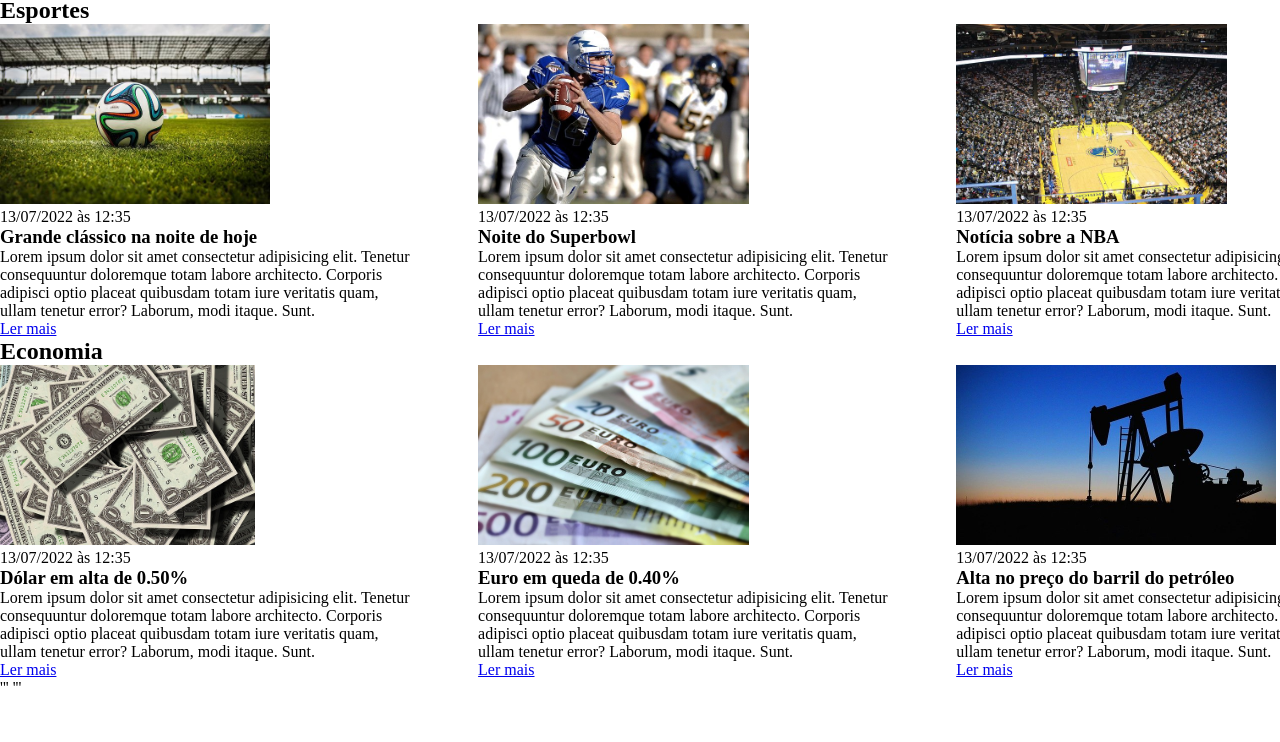
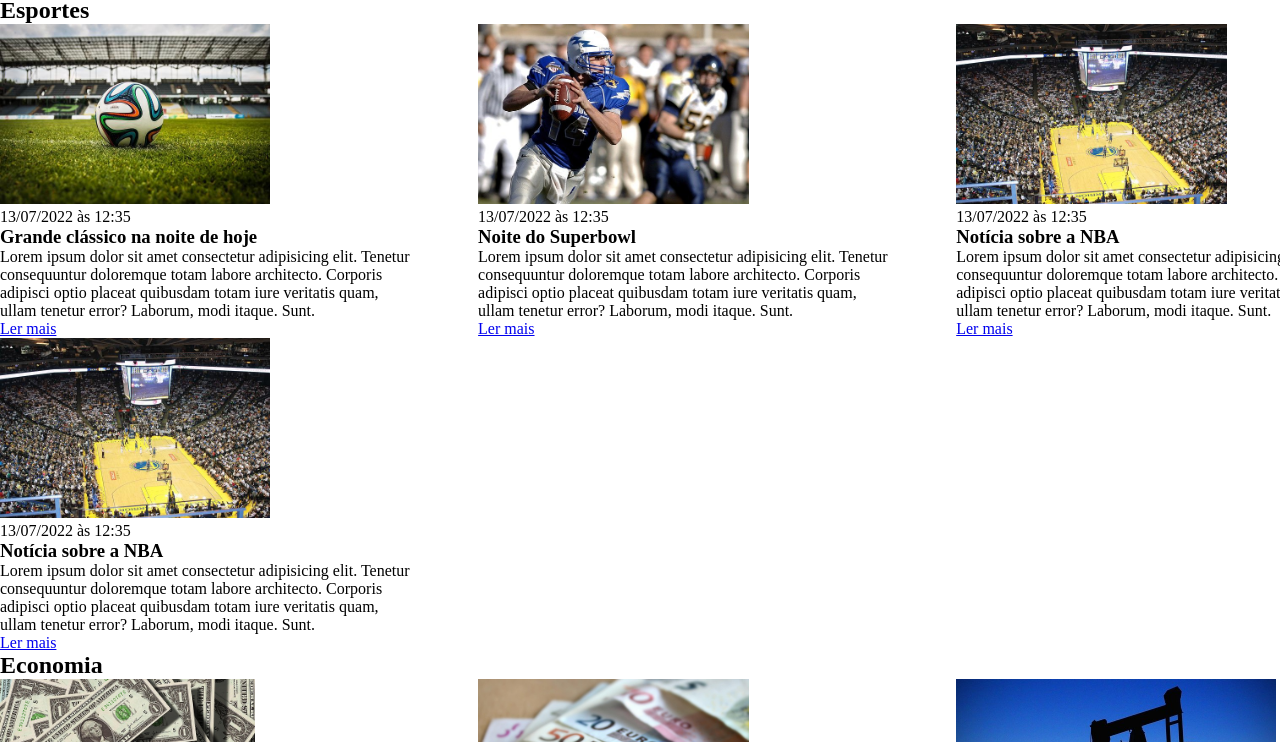
Before and after one commit to walterdiasmenezes/curso_ebac_frontend_css, a plain HTML site: page css_support_class/css/index.html in a window 1280 px wide. Shown: the part 58-800 px from the top of the page. Drawn offline with Linux system fonts and the light colour scheme.

Commit message:
CSS position

```diff
--- a/css_support_class/css/index.html
+++ b/css_support_class/css/index.html
@@ -1,5 +1,6 @@
 <!DOCTYPE html>
 <html lang="pt-BR">
+
 <head>
     <meta charset="UTF-8">
     <meta http-equiv="X-UA-Compatible" content="IE=edge">
@@ -7,6 +8,7 @@
     <title>Meu portal de notícias</title>
     <link rel="stylesheet" href="main.css" />
 </head>
+
 <body>
     <header>
         <div class="container">
@@ -34,18 +36,23 @@
                     </header>
                     <h3>Grande clássico na noite de hoje</h3>
                     <p>
-                            Lorem ipsum dolor sit amet consectetur adipisicing elit. Tenetur consequuntur doloremque totam labore architecto. Corporis adipisci optio placeat quibusdam totam iure veritatis quam, ullam tenetur error? Laborum, modi itaque. Sunt.
+                        Lorem ipsum dolor sit amet consectetur adipisicing elit. Tenetur consequuntur doloremque totam
+                        labore architecto. Corporis adipisci optio placeat quibusdam totam iure veritatis quam, ullam
+                        tenetur error? Laborum, modi itaque. Sunt.
                     </p>
                     <a href="#" title="Leia a notícia completa">Ler mais</a>
                 </article>
                 <article>
-                        <img src="./imagens/futebol-americano.jpg" alt="Jogador de futebol americano correndo com a bola na mão" />
+                    <img src="./imagens/futebol-americano.jpg"
+                        alt="Jogador de futebol americano correndo com a bola na mão" />
                     <header>
                         <time>13/07/2022 às 12:35</time>
                     </header>
                     <h3>Noite do Superbowl</h3>
                     <p>
-                            Lorem ipsum dolor sit amet consectetur adipisicing elit. Tenetur consequuntur doloremque totam labore architecto. Corporis adipisci optio placeat quibusdam totam iure veritatis quam, ullam tenetur error? Laborum, modi itaque. Sunt.
+                        Lorem ipsum dolor sit amet consectetur adipisicing elit. Tenetur consequuntur doloremque totam
+                        labore architecto. Corporis adipisci optio placeat quibusdam totam iure veritatis quam, ullam
+                        tenetur error? Laborum, modi itaque. Sunt.
                     </p>
                     <a href="#" title="Leia a notícia completa">Ler mais</a>
                 </article>
@@ -56,7 +63,22 @@
                     </header>
                     <h3>Notícia sobre a NBA</h3>
                     <p>
-                            Lorem ipsum dolor sit amet consectetur adipisicing elit. Tenetur consequuntur doloremque totam labore architecto. Corporis adipisci optio placeat quibusdam totam iure veritatis quam, ullam tenetur error? Laborum, modi itaque. Sunt.
+                        Lorem ipsum dolor sit amet consectetur adipisicing elit. Tenetur consequuntur doloremque totam
+                        labore architecto. Corporis adipisci optio placeat quibusdam totam iure veritatis quam, ullam
+                        tenetur error? Laborum, modi itaque. Sunt.
+                    </p>
+                    <a href="#" title="Leia a notícia completa">Ler mais</a>
+                </article>
+                <article>
+                    <img src="./imagens/basquete.jpg" title="Vista aérea de uma quadra de basquete" />
+                    <header>
+                        <time>13/07/2022 às 12:35</time>
+                    </header>
+                    <h3>Notícia sobre a NBA</h3>
+                    <p>
+                        Lorem ipsum dolor sit amet consectetur adipisicing elit. Tenetur consequuntur doloremque totam
+                        labore architecto. Corporis adipisci optio placeat quibusdam totam iure veritatis quam, ullam
+                        tenetur error? Laborum, modi itaque. Sunt.
                     </p>
                     <a href="#" title="Leia a notícia completa">Ler mais</a>
                 </article>
@@ -74,7 +96,9 @@
                     </header>
                     <h3>Dólar em alta de 0.50%</h3>
                     <p>
-                        Lorem ipsum dolor sit amet consectetur adipisicing elit. Tenetur consequuntur doloremque totam labore architecto. Corporis adipisci optio placeat quibusdam totam iure veritatis quam, ullam tenetur error? Laborum, modi itaque. Sunt.
+                        Lorem ipsum dolor sit amet consectetur adipisicing elit. Tenetur consequuntur doloremque totam
+                        labore architecto. Corporis adipisci optio placeat quibusdam totam iure veritatis quam, ullam
+                        tenetur error? Laborum, modi itaque. Sunt.
                     </p>
                     <a href="#" title="Leia a notícia completa">Ler mais</a>
                 </article>
@@ -85,7 +109,9 @@
                     </header>
                     <h3>Euro em queda de 0.40%</h3>
                     <p>
-                        Lorem ipsum dolor sit amet consectetur adipisicing elit. Tenetur consequuntur doloremque totam labore architecto. Corporis adipisci optio placeat quibusdam totam iure veritatis quam, ullam tenetur error? Laborum, modi itaque. Sunt.
+                        Lorem ipsum dolor sit amet consectetur adipisicing elit. Tenetur consequuntur doloremque totam
+                        labore architecto. Corporis adipisci optio placeat quibusdam totam iure veritatis quam, ullam
+                        tenetur error? Laborum, modi itaque. Sunt.
                     </p>
                     <a href="#" title="Leia a notícia completa">Ler mais</a>
                 </article>
@@ -96,7 +122,9 @@
                     </header>
                     <h3>Alta no preço do barril do petróleo</h3>
                     <p>
-                                    Lorem ipsum dolor sit amet consectetur adipisicing elit. Tenetur consequuntur doloremque totam labore architecto. Corporis adipisci optio placeat quibusdam totam iure veritatis quam, ullam tenetur error? Laborum, modi itaque. Sunt.
+                        Lorem ipsum dolor sit amet consectetur adipisicing elit. Tenetur consequuntur doloremque totam
+                        labore architecto. Corporis adipisci optio placeat quibusdam totam iure veritatis quam, ullam
+                        tenetur error? Laborum, modi itaque. Sunt.
                     </p>
                     <a href="#" title="Leia a notícia completa">Ler mais</a>
                 </article>
@@ -104,4 +132,5 @@
         </div>
     </section>
 </body>'''
+
 </html>'''
```
Lines whose indentation alone changed are shown as unchanged.
